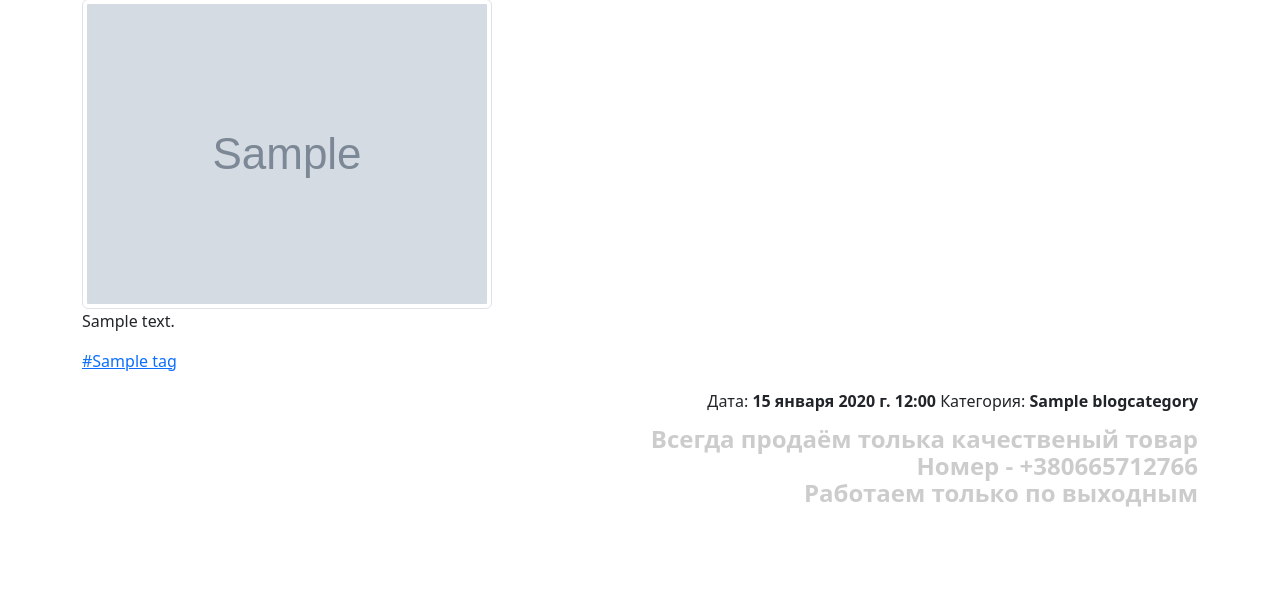
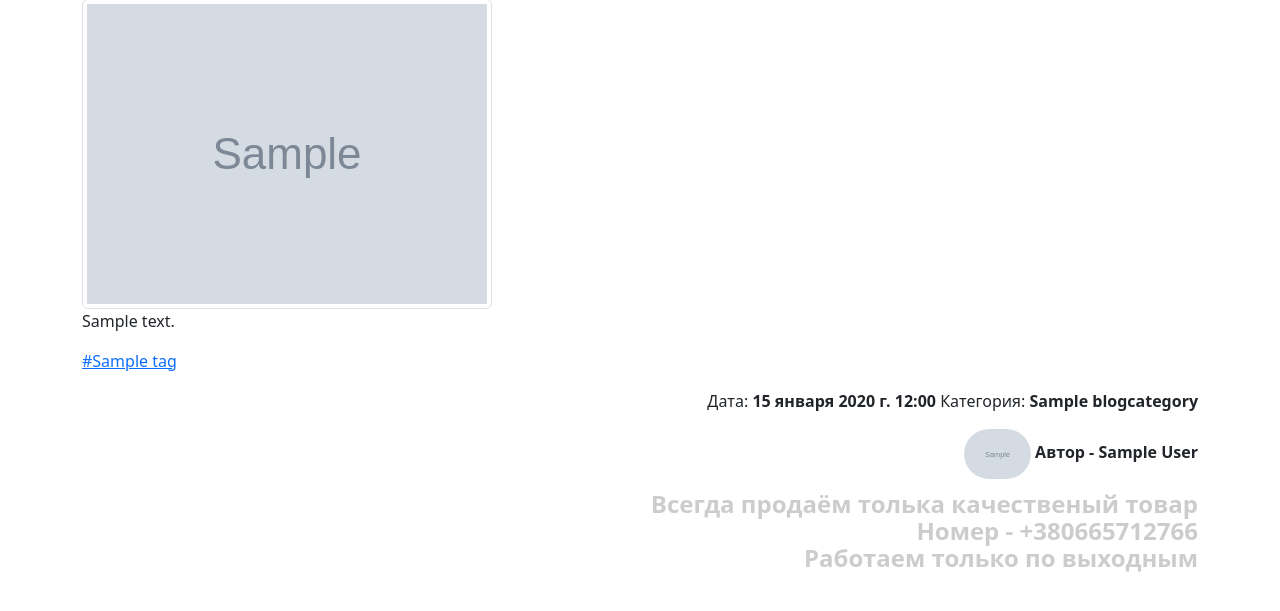
Before and after one commit to Rhineland905/Anime_magasin, a Django app: page /blog/1/1/ in a window 1280 px wide. Shown: the part 143-754 px from the top of the page. Run offline with Django 4.2, Linux system fonts and the light colour scheme; tables that the repository leaves empty hold one stand-in row (values such as "Sample post"); grey boxes marked "Sample" are stand-in pictures; parts of the project's set-up code (start-up, migrations or seed data) failed here and were passed over.

Commit message:
updates_avatar

```diff
--- a/apps/blog/models.py
+++ b/apps/blog/models.py
@@ -52,7 +52,7 @@ class Article(models.Model):
     category = models.ForeignKey(to=BlogCategory, verbose_name='Категория', on_delete=models.CASCADE)
     title = models.CharField(verbose_name='Заголовок', max_length=255)
     text_preview = models.TextField(verbose_name='Текст-превью', null=True, blank=True)
-    user = models.ForeignKey(to=User, verbose_name='Пользователь', on_delete=models.CASCADE, null=True)
+    user = models.ForeignKey(to=User, verbose_name='Пользователь', on_delete=models.SET_NULL, null=True,blank=True)
     text = models.TextField(verbose_name='Текст')
     publish_date = models.DateTimeField(verbose_name='Дата публикации')
     tags = models.ManyToManyField(to=Tag, verbose_name='Теги', blank=True)
--- a/static/css/style.css
+++ b/static/css/style.css
@@ -20,6 +20,7 @@
     line-height: 10px;
     text-align: right;
     font-weight: bold;
+    margin-bottom: 30px;
 }
 .avatar{
     font-size: 24px;
--- a/templates/blog/article_view.html
+++ b/templates/blog/article_view.html
@@ -18,4 +18,20 @@
         Дата: <b>{{ article.publish_date }}</b>
         Категория: <b>{{ category.name }}</b>
     </p>
+    {% if article.user %}
+        <div class="f_l_name">
+            {% if article.user.image %}
+                <img class="avatar" src="{{ article.user.image_thumbnail.url }}" alt="">
+
+
+            {% endif %}
+            {% if article.user.first_name or article.user.last_name %}
+                <span class="f_l_name">Автор - {{ article.user.first_name }} {{ article.user.last_name }}</span>
+            {% else %}
+                <span class="f_l_name">Автор - {{ article.user.username }}</span>
+
+            {% endif %}
+        </div>
+
+    {% endif %}
 {% endblock %}
```
Also changed, not shown: templates/blog/article_list.html (+13 -4 lines), apps/blog/migrations/0004_alter_article_user.py (added), apps/blog/migrations/0005_alter_article_user.py (added), media/blog/article/1669457859_18d6dacd4cae97c38bc2fb88a36a8c51.jpg (added), media/blog/category/novosti-1.jpg__0_0x0.jpg (added), 1 other file.
